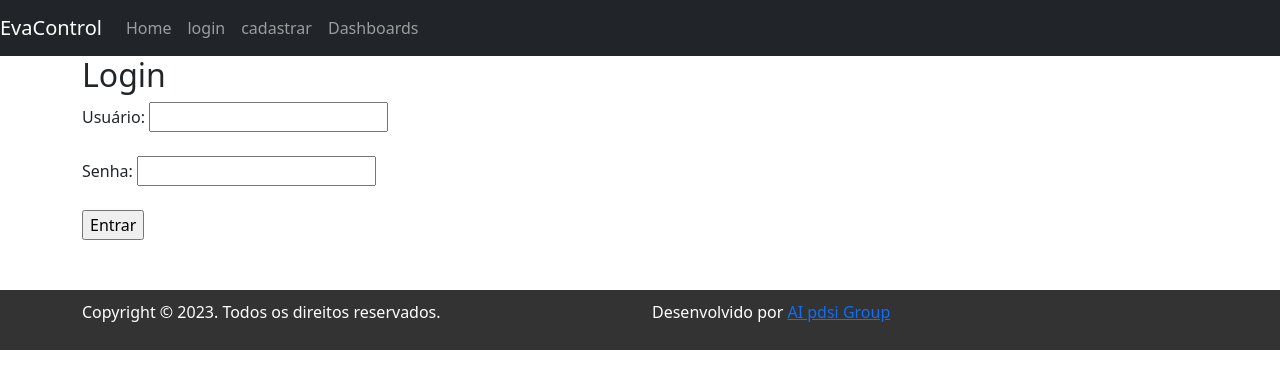
After one commit to LucasAraujoUfu/PDSI2, a Django app: page /login/ in a window 1280 px wide. The commit adds this page. Shown: the top 389 px of the page. Run offline with Django 4.2, Linux system fonts and the light colour scheme; some libraries are stand-ins or nearby versions.

Commit message:
site updates

```diff
--- /dev/null
+++ b/mysite/static/pdsi/main.css
@@ -0,0 +1,6 @@
+footer {
+	background-color: #333;
+	color: white;
+	padding: 10px 0;
+	margin-top: 50px;
+}
--- /dev/null
+++ b/mysite/templates/mysite/base.html
@@ -0,0 +1,70 @@
+{% load static %}
+<!DOCTYPE html>
+<html head="pt-BR">
+<head>
+	<meta charset="UTF-8">
+	<meta name="viewport" content="width=device-width, initial-scale=1.0">
+    <link href="https://cdn.jsdelivr.net/npm/bootstrap@5.3.0-alpha1/dist/css/bootstrap.min.css" rel="stylesheet"
+          integrity="sha384-GLhlTQ8iRABdZLl6O3oVMWSktQOp6b7In1Zl3/Jr59b6EGGoI1aFkw7cmDA6j6gD" crossorigin="anonymous">
+
+    <link rel="stylesheet" href="{% static 'pdsi/main.css' %}">
+
+    {% if title %}
+        <title>EvaCon - {{title}}</title>
+    {% else %}
+        <title>EvaControl</title>
+    {% endif %}
+
+</head>
+
+<body>
+	<header>
+		<!-- Navbar -->
+		<nav class="navbar navbar-expand-lg navbar-dark bg-dark">
+			<a class="navbar-brand" href="#">EvaControl</a>
+			<button class="navbar-toggler" type="button" data-toggle="collapse" data-target="#navbarNav" aria-controls="navbarNav" aria-expanded="false" aria-label="Toggle navigation">
+				<span class="navbar-toggler-icon"></span>
+			</button>
+			<div class="collapse navbar-collapse" id="navbarNav">
+				<ul class="navbar-nav">
+					<li class="nav-item active">
+						<a class="nav-link" href="../">Home</a>
+					</li>
+					<li class="nav-item">
+						<a class="nav-link" href="../login/">login</a>
+					</li>
+					<li class="nav-item">
+						<a class="nav-link" href="../cadastro/">cadastrar</a>
+					</li>
+					<li class="nav-item">
+						<a class="nav-link" href="#">Dashboards</a>
+					</li>
+				</ul>
+			</div>
+		</nav>
+	</header>
+
+	<main class="container">
+	{% block content %}{% endblock %}
+	</main>
+	<footer>
+		<div class="container">
+			<div class="row">
+				<div class="col-sm-6">
+					<p>Copyright &copy; 2023.
+						Todos os direitos reservados.</p>
+				</div>
+				<div class="col-sm-6 text-right">
+					<p>Desenvolvido por <a href="#">AI pdsi Group</a></p>
+				</div>
+			</div>
+		</div>
+	</footer>
+
+	<script src="https://code.jquery.com/jquery-3.5.1.slim.min.js"></script>
+	<script src="https://cdn.jsdelivr.net/npm/@popperjs/core@2.10.2/dist/umd/popper.min.js"></script>
+	<script src="https://maxcdn.bootstrapcdn.com/bootstrap/4.5.2/js/bootstrap.min.js"></script>
+</body>
+
+
+</html>
--- a/mysite/templates/consulta.html
+++ b/mysite/templates/mysite/consulta.html
@@ -1,4 +1,4 @@
-{% extends 'base.html' %}
+{% extends 'mysite/base.html' %}
 
 {% block content %}
   <h2>Consulta</h2>
--- a/mysite/templates/dados.html
+++ b/mysite/templates/mysite/dados.html
@@ -1,4 +1,4 @@
-{% extends 'base.html' %}
+{% extends 'mysite/base.html' %}
 
 {% block content %}
 <h2>Dados</h2>
--- /dev/null
+++ b/mysite/templates/mysite/login.html
@@ -0,0 +1,20 @@
+{% extends 'mysite/base.html' %}
+
+{% block content %}
+  <h2>Login</h2>
+  {% if messages %}
+    <ul class="messages">
+      {% for message in messages %}
+        <li{% if message.tags %} class="{{ message.tags }}"{% endif %}>{{ message }}</li>
+      {% endfor %}
+    </ul>
+  {% endif %}
+  <form method="post">
+    {% csrf_token %}
+    <label for="username">Usuário:</label>
+    <input type="text" name="username" id="username"><br><br>
+    <label for="password">Senha:</label>
+    <input type="password" name="password" id="password"><br><br>
+    <input type="submit" value="Entrar">
+  </form>
+{% endblock %}
--- a/mysite/urls.py
+++ b/mysite/urls.py
@@ -2,9 +2,9 @@ from django.urls import path
 from . import views
 
 urlpatterns = [
-	path('', views.index, name='index'),
+    path('', views.home, name='index'),
     path('cadastro/', views.cadastro, name='cadastro'),
     path('dados/', views.dados, name='dados'),
-    path('login/', views.login_view, name='login'),
+    path('login/', views.login, name='login'),
     path('consulta/', views.consulta, name='consulta'),
 ]
--- a/mysite/views.py
+++ b/mysite/views.py
@@ -1,28 +1,35 @@
+from django.contrib.auth import authenticate
 from django.shortcuts import render, redirect
-from django.contrib.auth.forms import UserCreationForm
-from django.contrib.auth import login, authenticate
+#from django.contrib.auth.forms import UserCreationForm
+#from django.contrib.auth import login, authenticate
 
 import pandas as pd
 
+
+def home(request):
+    return render(request,'mysite/home.html')
+
+
 def cadastro(request):
-    if request.method == 'POST':
-        form = UserCreationForm(request.POST)
-        if form.is_valid():
-			form.save()
-			email = form.cleaned_data.get('email')
-			raw_password = form.cleaned_data.get('password1')
-			user = authenticate(email=email, password=raw_password)
-			login(request, user)
-			return redirect('nome_da_pagina_inicial')
-		else:
-			form = UserCreationForm()
-			return render(request, 'cadastro.html', {'form': form})
+    # if request.method == 'POST':
+    #     form = UserCreationForm(request.POST)
+    #     if form.is_valid():
+    #         form.save()
+    #         email = form.cleaned_data.get('email')
+    #         raw_password = form.cleaned_data.get('password1')
+    #         user = authenticate(email=email, password=raw_password)
+    #         login(request, user)
+    #         return redirect('')
+    #     else:
+    #         form = UserCreationForm()
+    #         return render(request, 'mysite/cadastro.html', {'form': form})
+    return render(request, 'mysite/cadastro.html')
 
 
 def dados(request):
     df = pd.read_csv('datasets/nome_do_dataset.csv')
     dados = df.to_dict('records')
-    return render(request, 'dados.html', {'dados': dados})
+    return render(request, 'mysite/dados.html', {'dados': dados})
 
 
 def login(request):
@@ -35,7 +42,7 @@ def login(request):
             return redirect('dados')
         else:
             messages.error(request, 'Usuário ou senha inválidos')
-    return render(request, 'login.html')
+    return render(request, 'mysite/login.html')
 
 
 def consulta(request):
@@ -57,6 +64,6 @@ def consulta(request):
         context = {
             'resultado': resultado
         }
-        return render(request, 'consulta.html', context)
+        return render(request, 'mysite/consulta.html', context)
     else:
-        return render(request, 'consulta.html')
+        return render(request, 'mysite/consulta.html')
--- a/pdsi/settings.py
+++ b/pdsi/settings.py
@@ -31,6 +31,7 @@ ALLOWED_HOSTS = []
 # Application definition
 
 INSTALLED_APPS = [
+    'mysite.apps.MysiteConfig',
     'django.contrib.admin',
     'django.contrib.auth',
     'django.contrib.contenttypes',
--- a/pdsi/urls.py
+++ b/pdsi/urls.py
@@ -14,10 +14,9 @@ Including another URLconf
     2. Add a URL to urlpatterns:  path('blog/', include('blog.urls'))
 """
 from django.contrib import admin
-from django.urls import path
-from . import views
+from django.urls import path,include
 
 urlpatterns = [
-	path('', views.index, name='index'),
     path('admin/', admin.site.urls),
+    path('', include('mysite.urls')),
 ]
```
Also changed, not shown: mysite/templates/home.html (deleted, +0 -10 lines), mysite/templates/mysite/cadastro.html (renamed from mysite/templates/login.html, +6 -4 lines), mysite/templates/mysite/home.html (added, +12 -0 lines), 1 other file.
